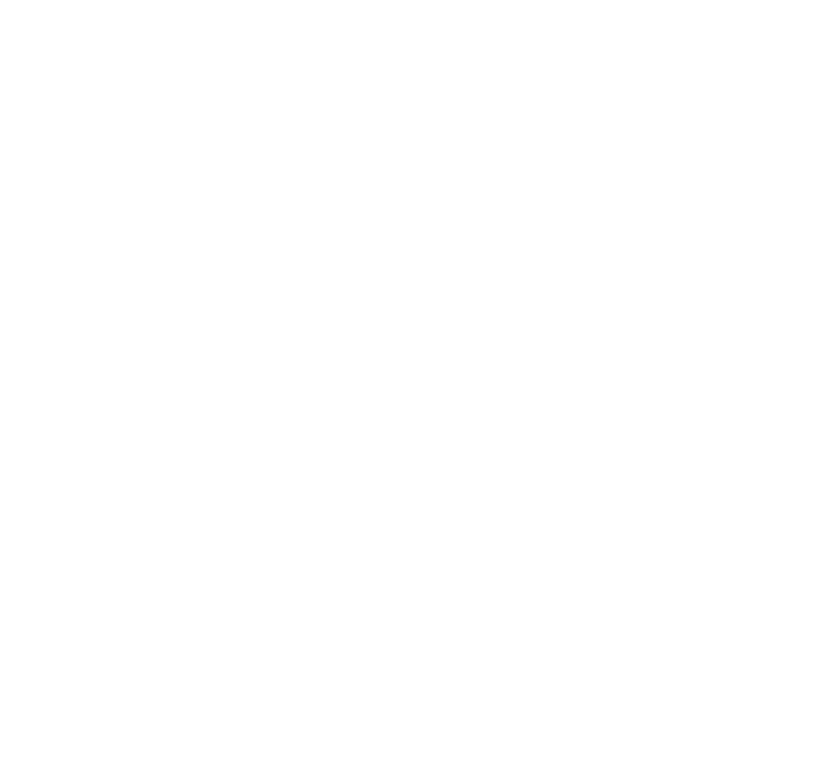
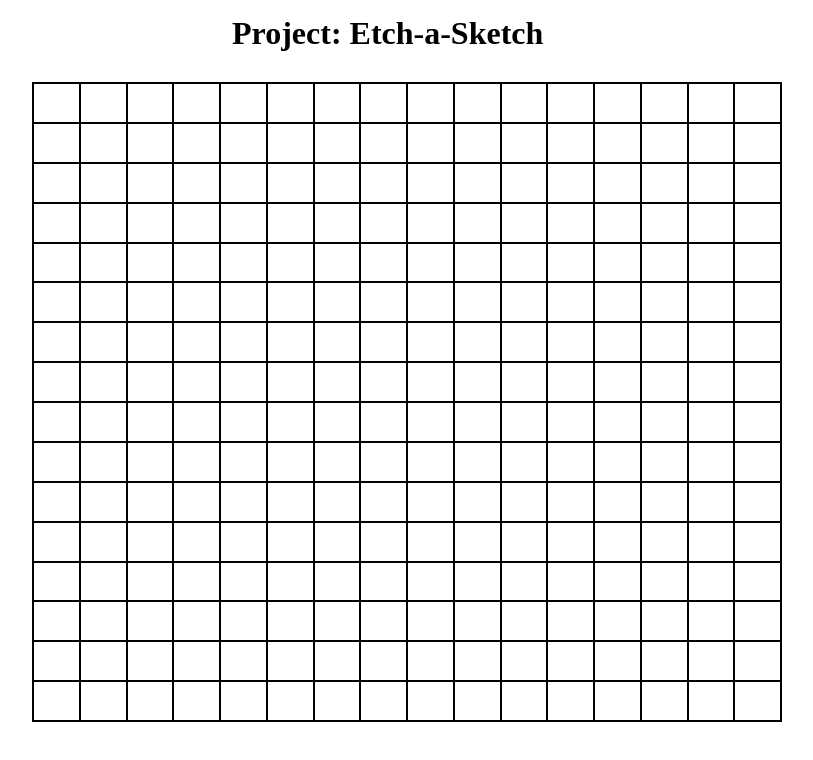
Before and after one commit to petrynka/Etch-a-Sketch, a plain HTML site: page index.html in a window 1280 px wide. Shown: the whole page, without its empty margins (233-1046 px from the left). Drawn offline with Linux system fonts and the light colour scheme.

Commit message:
Create function for GRID
Create function which creates CSS GRID using JS and FlexBox

```diff
--- a/index.html
+++ b/index.html
@@ -7,7 +7,8 @@
     <link rel="stylesheet" href="./style.css">
 </head>
 <body>
-
+    <h1>Project: Etch-a-Sketch</h1>
+    <div class="container"></div>
 
 
     <script src="./scripts.js"></script>
--- a/scripts.js
+++ b/scripts.js
@@ -0,0 +1,15 @@
+const container = document.querySelector(".container");
+
+
+function addDivsGrid(num){
+
+    for (let i = 0; i <=(num*num)-1; i++) {
+        const content = document.createElement("div");
+        content.classList.add("block");
+        content.style.cssText = `flex: 1 1 calc(100% / ${num}); height: calc(100% / ${num});`
+        container.appendChild(content);
+    }
+
+}
+
+addDivsGrid(16);
--- a/style.css
+++ b/style.css
@@ -0,0 +1,23 @@
+*{
+    margin: 0;
+	padding: 0;
+	border: 0;
+    box-sizing: border-box;
+}
+
+h1{
+    margin: 15px auto;
+    max-width: 350px;
+}
+
+.container{
+    display: flex;
+    flex-wrap: wrap;
+    width: 750px;
+    height: 80vh;
+    margin: 30px auto;
+}
+
+div{
+    border: 1px solid black;
+}
```
